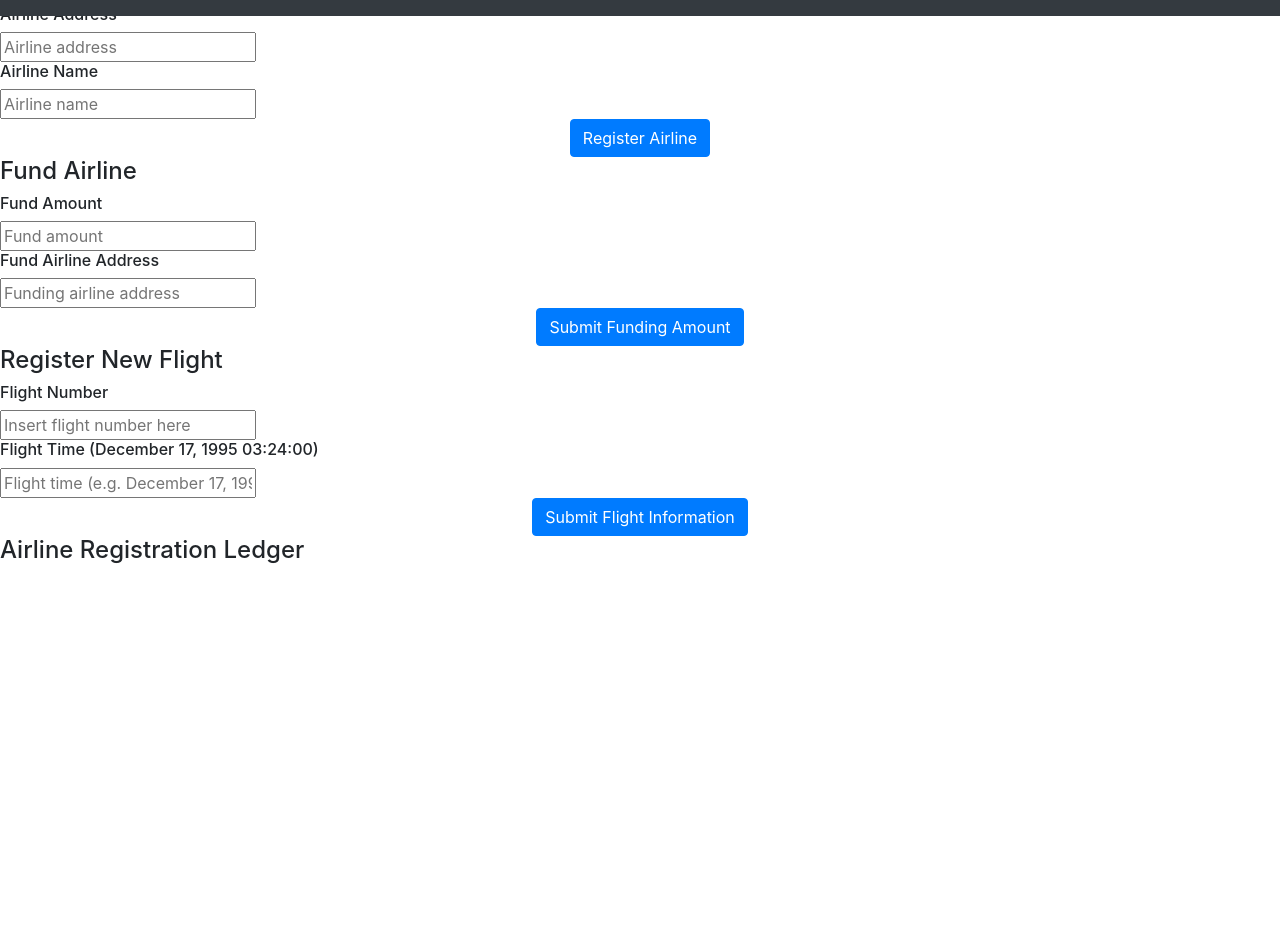
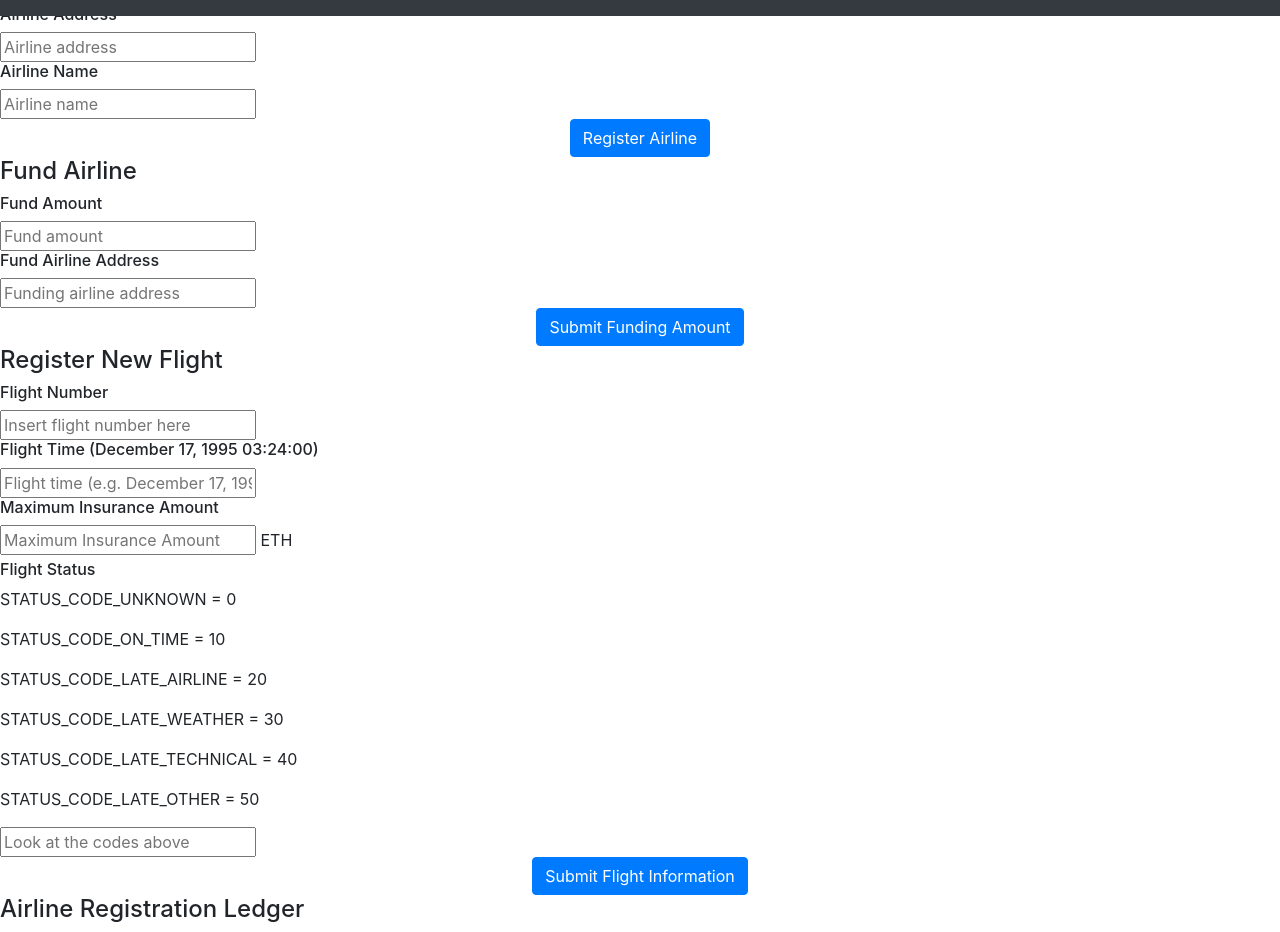
Before and after one commit to youngestGerm/Flight_Insurance_Blockchain, a website: page src/dapp/airline.html in a window 1280 px wide. Shown: the part 88-1020 px from the top of the page. Before the commit the page ends 800 px from the top, so only its background shows below. Drawn offline with nearby package versions, Linux system fonts and the light colour scheme.

Commit message:
Updated retrieval of flight information to include how much the user spent on insurance and more...

```diff
--- a/src/dapp/airline.html
+++ b/src/dapp/airline.html
@@ -56,6 +56,21 @@
             <input type="text-in-airline" id= "flight-register" placeholder="Insert flight number here"> </input>
             <h6> Flight Time (December 17, 1995 03:24:00)</h6>
             <input type="text-in-airline" id= "flight-time" placeholder="Flight time (e.g. December 17, 1995 03:24:00)"> </input>
+            <h6> Maximum Insurance Amount </h6>
+            <div>
+                <input type="text-in-airline" id= "flight-max-insurance-amount" placeholder="Maximum Insurance Amount"> </input>
+                <label> ETH</label>
+            </div>
+
+            <h6> Flight Status </h6>
+            <p id="flight-status-code-information"> STATUS_CODE_UNKNOWN = 0 </p>
+            <p id="flight-status-code-information"> STATUS_CODE_ON_TIME = 10 </p>
+            <p id="flight-status-code-information"> STATUS_CODE_LATE_AIRLINE = 20 </p>
+            <p id="flight-status-code-information"> STATUS_CODE_LATE_WEATHER = 30 </p>
+            <p id="flight-status-code-information"> STATUS_CODE_LATE_TECHNICAL = 40 </p>
+            <p id="flight-status-code-information"> STATUS_CODE_LATE_OTHER = 50 </p>
+
+            <input type="text-in-airline" id= "flight-status" placeholder="Look at the codes above"> </input>
             <div style="text-align:center;">
                 <btn class = "btn btn-primary" id="submit-flight-info"> Submit Flight Information </btn>
             </div>
--- a/src/dapp/flightsurety.css
+++ b/src/dapp/flightsurety.css
@@ -151,6 +151,9 @@ section {
     font-size: 18px;
 }
 
+
+
+
 /* END */
 
 /* Inputs */
@@ -185,7 +188,9 @@ input[type = text-in-passenger] {
 #insurance-amount{
     width: 93%;
 }
-
+#flight-max-insurance-amount {
+    width: 93%;
+}
 /* #airline-fund-address {
     width: 100%;
 }
@@ -203,3 +208,9 @@ input[type = text-in-passenger] {
     color:rgb(0, 0, 0);
     opacity: 1;
 }
+
+/* Paragraphs */
+
+#flight-status-code-information {
+    opacity: 0.8;
+}
```
Also changed, not shown: src/dapp/contract.js (+6 -6 lines), src/dapp/index.js (+7 -6 lines), 1 other file.
